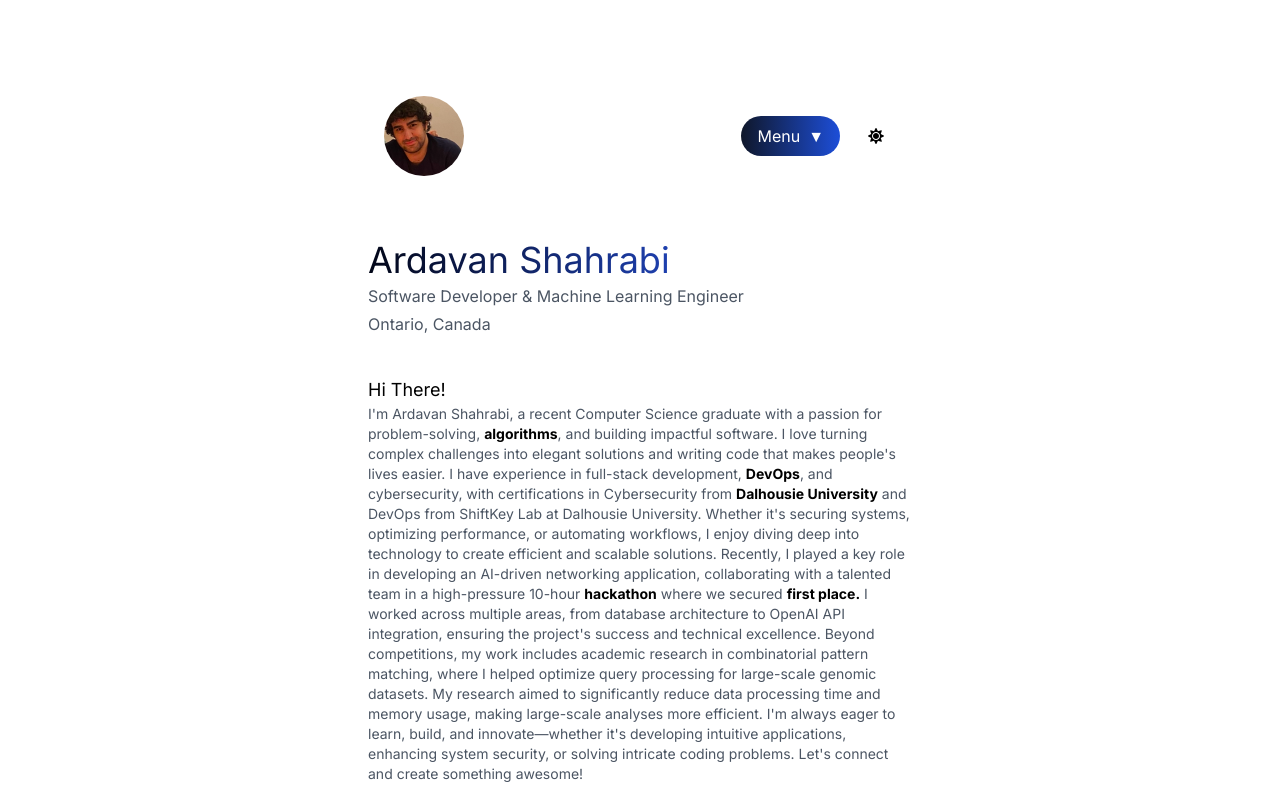
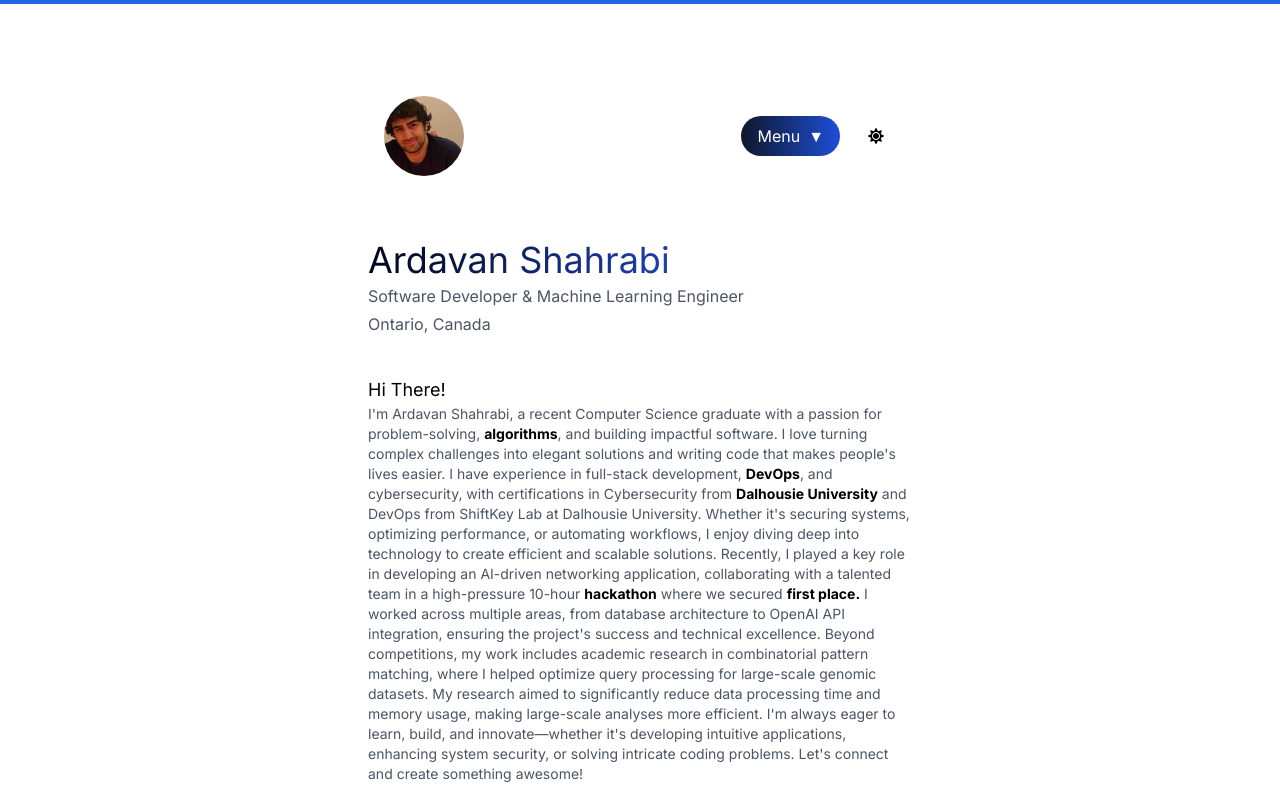
Before and after one commit to a-shahrabi/Ardavan_Portfolio, a Next.js app: page / in a window 1280 px wide. Shown: the top 800 px of the page. Built offline with nearby package versions, Linux system fonts and the light colour scheme.

Commit message:
Scroll indicator added

```diff
--- a/app/page.tsx
+++ b/app/page.tsx
@@ -10,16 +10,26 @@ import HoverMenu from "../components/HoverMenu";
 
 
 export default function Home() {
+  const { scrollYProgress } = useScroll();
 
   return (
     <div className="min-h-screen bg-white dark:bg-black text-black dark:text-white transition-colors duration-300">
+      <div className="fixed top-0 left-0 right-0 h-1 z-50">
+        <motion.div
+          className="h-full bg-blue-600 dark:bg-blue-400"
+          style={{
+            scaleX: scrollYProgress,
+            transformOrigin: "0%"
+          }}
+        />
+      </div>
       <div className="mx-auto max-w-xl px-4 py-20">
         {/* Single header - removed duplicate */}
         <motion.header
           initial={{opacity: 0, x: -100}}
           animate={{opacity: 1, x: 0}}
           transition={{duration: 0.8}}
-          className="flex items-center justify-between mb-12 sticky top-0 z-50 bg-white/80 dark:bg-black/80 backdrop-blur-sm py-4 px-4"
+          className="flex items-center justify-between mb-12 top-0 z-50 bg-white/80 dark:bg-black/80 backdrop-blur-sm py-4 px-4"
         >
           <div className="w-20 h-20 rounded-full overflow-hidden">
             <Image
```
